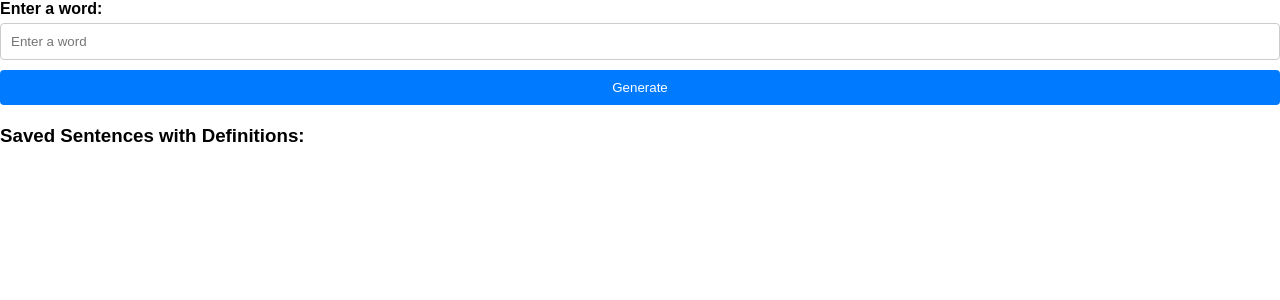
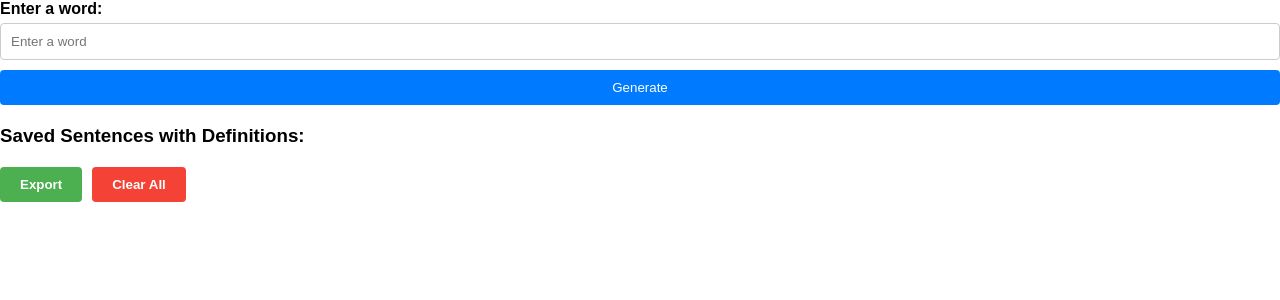
Before and after one commit to cantalupo555/anki-assistant-languages, a React (Create React App) app in the folder frontend/: page / in a window 1280 px wide. Shown: the top 300 px of the page. Built offline with nearby package versions, Linux system fonts and the light colour scheme.

Commit message:
Add action buttons to manage saved items

```diff
--- a/frontend/src/App.css
+++ b/frontend/src/App.css
@@ -80,3 +80,40 @@ li:hover {
 .token-count {
   font-weight: bold;
 }
+
+/* Action Buttons Styles */
+.action-buttons {
+  margin-top: 20px;
+  display: flex;
+  gap: 10px;
+}
+
+.action-buttons button {
+  padding: 10px 20px;
+  border: none;
+  border-radius: 4px;
+  cursor: pointer;
+  font-weight: bold;
+  transition: background-color 0.3s ease;
+}
+
+.action-buttons button:hover {
+  opacity: 0.8;
+}
+
+/* Specific style for the Export button */
+.export-button {
+  background-color: #4CAF50;
+  color: white;
+}
+
+.clear-all-button {
+  background-color: #f44336;
+  color: white;
+}
+
+/* Ensure the Generate button keeps its original style */
+button[type="submit"] {
+  background-color: #007bff;
+  color: #fff;
+}
--- a/frontend/src/App.tsx
+++ b/frontend/src/App.tsx
@@ -123,6 +123,33 @@ export default function App() {
     localStorage.setItem('savedItems', JSON.stringify(newSavedItems));
   };
 
+  // New function to clear all saved items
+  const handleClearAll = () => {
+    if (window.confirm('Are you sure you want to clear all saved items? This action cannot be undone.')) {
+      setSavedItems([]);
+      localStorage.removeItem('savedItems');
+    }
+  };
+
+  // New function to handle exporting saved items
+  const handleExport = () => {
+    if (savedItems.length === 0) {
+      alert('No items to export.');
+      return;
+    }
+
+    const exportContent = savedItems.map(item => `${item.sentence};${item.definition}`).join('\n');
+    const blob = new Blob([exportContent], { type: 'text/plain' });
+    const url = URL.createObjectURL(blob);
+    const a = document.createElement('a');
+    a.href = url;
+    a.download = 'saved_sentences_and_definitions.txt';
+    document.body.appendChild(a);
+    a.click();
+    document.body.removeChild(a);
+    URL.revokeObjectURL(url);
+  };
+
   return (
       <div>
         {/* Form for entering the word */}
@@ -219,6 +246,10 @@ export default function App() {
                 </li>
             ))}
           </ul>
+          <div className="action-buttons">
+            <button onClick={handleExport} className="export-button">Export</button>
+            <button onClick={handleClearAll} className="clear-all-button">Clear All</button>
+          </div>
         </div>
       </div>
   );
```
